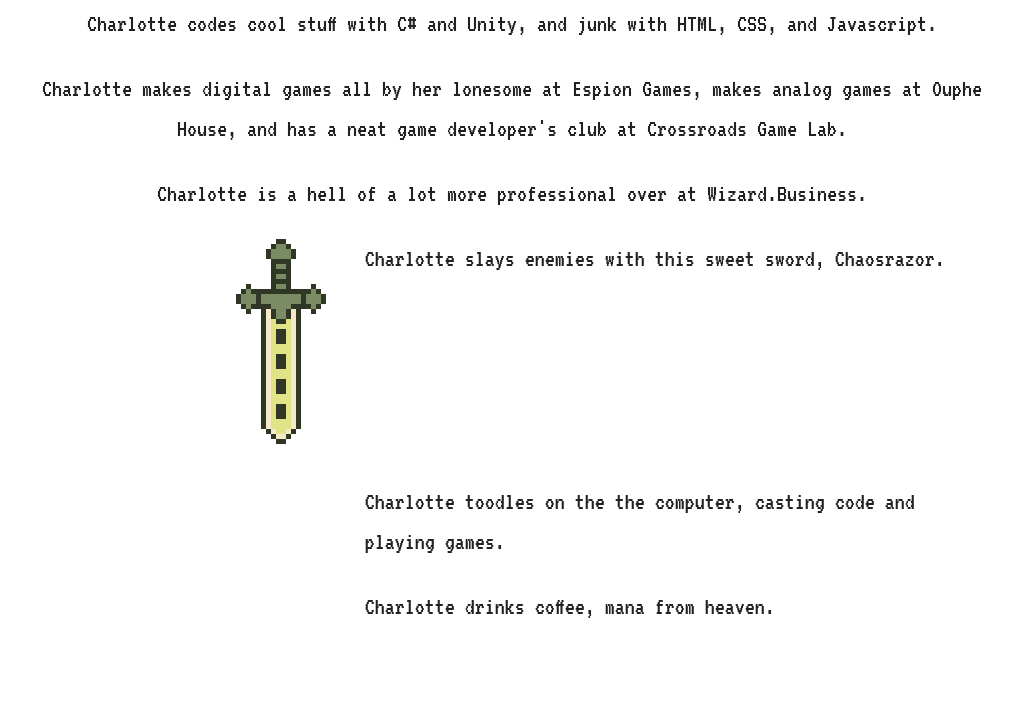
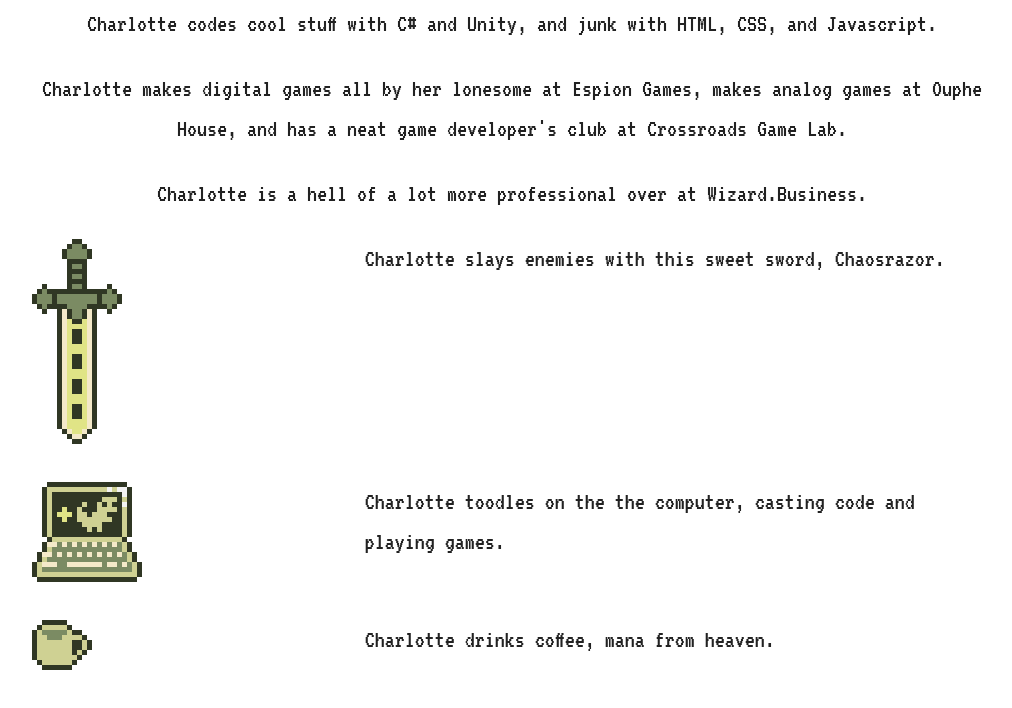
Before and after one commit to thebedbards/thebedbards, a plain HTML site: page charlotte.html in a window 1280 px wide. Shown: the part 493-1201 px from the top of the page, without its empty margins (128-1140 px from the left). Before the commit the page ends 1145 px from the top, so only its background shows below. Drawn offline with Linux system fonts and the light colour scheme.

Commit message:
charlotte
no image align

```diff
--- a/charlotte.html
+++ b/charlotte.html
@@ -55,7 +55,7 @@
 				<div class="row">
 
 					<div class="one-third column value">
-						<p align="right"><img class="u-max-full-width" src="images/embiggendbards/CSword.png" alt="The Bed Bards"/></p>
+						<p><img class="u-max-full-width" src="images/embiggendbards/CSword.png" alt="The Bed Bards"/></p>
 					</div>
 
 					<div class="two-thirds column value">
@@ -71,7 +71,7 @@
 				<div class="row">
 
 					<div class="one-third column value">
-						<p align="right><img class="u-max-full-width" src="images/embiggendbards/Dinoputer.png" alt="The Bed Bards"/></p>
+						<p><img class="u-max-full-width" src="images/embiggendbards/Dinoputer.png" alt="The Bed Bards"/></p>
 					</div>
 
 					<div class="two-thirds column value">
@@ -87,7 +87,7 @@
 				<div class="row">
 
 					<div class="one-third column value">
-						<p align="right><img class="u-max-full-width" src="images/embiggendbards/Mug.png" alt="The Bed Bards"/></p>
+						<p><img class="u-max-full-width" src="images/embiggendbards/Mug.png" alt="The Bed Bards"/></p>
 					</div>
 
 					<div class="two-thirds column value">
```
